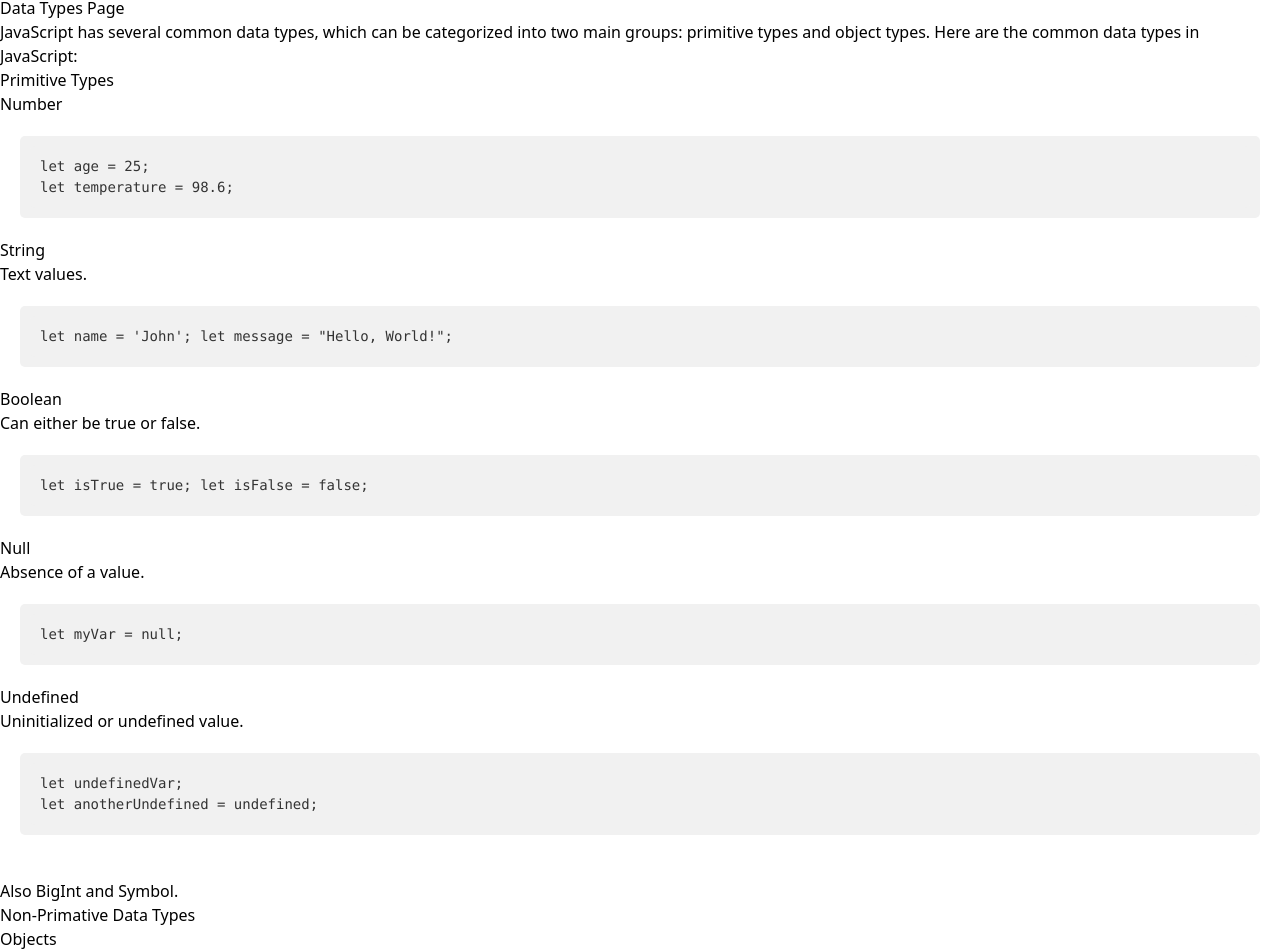
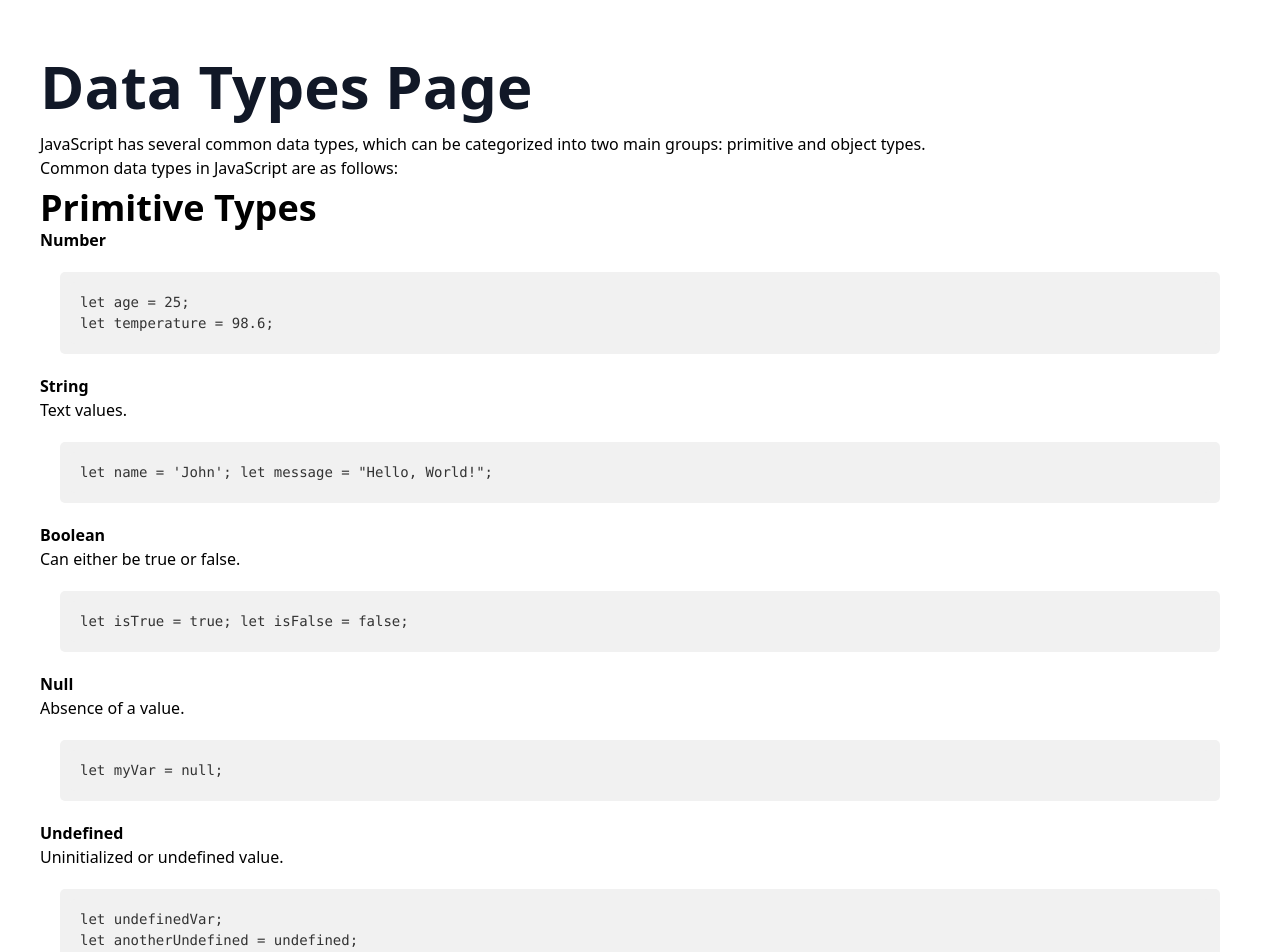
Before and after one commit to spencer-rangle/fundamentals-practice-1, a React (Create React App) app: page /data-types in a window 1280 px wide. Shown: the part 77-1029 px from the top of the page. Built offline with nearby package versions, Linux system fonts and the light colour scheme.

Commit message:
add tailwind css styles to DataTypes doc

```diff
--- a/src/components/MaterialsSection/DataTypes/DataTypes.js
+++ b/src/components/MaterialsSection/DataTypes/DataTypes.js
@@ -1,19 +1,18 @@
-import '../../Common.css'
-
 const DataTypesPage = () => {
   return (
-    <div>
-      <h1>Data Types Page</h1>
-      <div>
-        <div>
-          JavaScript has several common data types, which can be categorized
-          into two main groups: primitive types and object types. Here are the
-          common data types in JavaScript:
-        </div>
-        <div>
-          <h2>Primitive Types</h2>
-          <h3>Number</h3>
-          <div className="code-container">
+    <div className="p-10">
+      <h1 className="mb-4 text-4xl font-extrabold text-gray-900 md:text-5xl lg:text-6xl dark:text-black pt-5">
+        Data Types Page
+      </h1>
+      JavaScript has several common data types, which can be categorized into
+      two main groups: primitive and object types.
+      <br />
+      Common data types in JavaScript are as follows:
+      <h2 className="text-4xl font-extrabold dark:text-black pt-2">
+        Primitive Types
+      </h2>
+      <h3 className="text-l font-bold">Number</h3>
+      <div className="code-container p-10">
         <pre>
           <code>
             let age = 25;
@@ -22,30 +21,30 @@ const DataTypesPage = () => {
           </code>
         </pre>
       </div>
-          <h3>String</h3>
+      <h3 className="text-l font-bold">String</h3>
       <p>Text values.</p>
-          <div className="code-container">
+      <div className="code-container p-10">
         <pre>
           <code>let name = 'John'; let message = "Hello, World!";</code>
         </pre>
       </div>
-          <h3>Boolean</h3>
+      <h3 className="text-l font-bold">Boolean</h3>
       <p>Can either be true or false.</p>
-          <div className="code-container">
+      <div className="code-container p-10">
         <pre>
           <code>let isTrue = true; let isFalse = false;</code>
         </pre>
       </div>
-          <h3>Null</h3>
+      <h3 className="text-l font-bold">Null</h3>
       <p>Absence of a value.</p>
-          <div className="code-container">
+      <div className="code-container p-10">
         <pre>
           <code>let myVar = null;</code>
         </pre>
       </div>
-          <h3>Undefined</h3>
+      <h3 className="text-l font-bold">Undefined</h3>
       <p>Uninitialized or undefined value.</p>
-          <div className="code-container">
+      <div className="code-container p-10">
         <pre>
           <code>
             let undefinedVar;
@@ -55,25 +54,24 @@ const DataTypesPage = () => {
         </pre>
       </div>
       <br />
-          <div>Also BigInt and Symbol.</div>
-        </div>
-
+      <h3 className="text-l font-bold">Also BigInt and Symbol.</h3>
       <div>
-          <h2>Non-Primative Data Types</h2>
-          <h3>Objects</h3>
+        <h2 className="text-4xl font-extrabold dark:text-black pt-2">
+          Non-Primative Data Types
+        </h2>
+        <h3 className="text-l font-bold">Objects</h3>
         <p>Represents a collection of key-value pairs.</p>
-          <div className="code-container">
+        <div className="code-container p-10">
           <pre>
             <code>let person = {`{ name: 'Alice', age: 30 }`};</code>
           </pre>
         </div>
-          <h3>Array</h3>
+        <h3 className="text-l font-bold">Array</h3>
         <p>An ordered list of values.</p>
-          <div className="code-container">
+        <div className="code-container p-10">
           <pre>
             <code>let numbers = [1, 2, 3, 4, 5];</code>
           </pre>
-          </div>
         </div>
       </div>
     </div>
--- a/src/output.css
+++ b/src/output.css
@@ -547,6 +547,10 @@ video {
   margin-top: 1rem;
 }
 
+.mb-4 {
+  margin-bottom: 1rem;
+}
+
 .block {
   display: block;
 }
@@ -702,6 +706,14 @@ video {
   padding: 2.5rem;
 }
 
+.p-5 {
+  padding: 1.25rem;
+}
+
+.p-2 {
+  padding: 0.5rem;
+}
+
 .px-4 {
   padding-left: 1rem;
   padding-right: 1rem;
@@ -712,9 +724,32 @@ video {
   padding-bottom: 0.5rem;
 }
 
+.pt-5 {
+  padding-top: 1.25rem;
+}
+
+.pt-2 {
+  padding-top: 0.5rem;
+}
+
 .text-sm {
   font-size: 0.875rem;
   line-height: 1.25rem;
+}
+
+.text-4xl {
+  font-size: 2.25rem;
+  line-height: 2.5rem;
+}
+
+.text-3xl {
+  font-size: 1.875rem;
+  line-height: 2.25rem;
+}
+
+.text-2xl {
+  font-size: 1.5rem;
+  line-height: 2rem;
 }
 
 .font-bold {
@@ -723,6 +758,18 @@ video {
 
 .font-medium {
   font-weight: 500;
+}
+
+.font-extrabold {
+  font-weight: 800;
+}
+
+.leading-none {
+  line-height: 1;
+}
+
+.tracking-tight {
+  letter-spacing: -0.025em;
 }
 
 .text-white {
@@ -797,6 +844,13 @@ video {
   color: rgb(255 255 255 / var(--tw-text-opacity));
 }
 
+@media (min-width: 768px) {
+  .md\:text-5xl {
+    font-size: 3rem;
+    line-height: 1;
+  }
+}
+
 @media (min-width: 1024px) {
   .lg\:mt-0 {
     margin-top: 0px;
@@ -804,6 +858,11 @@ video {
 
   .lg\:inline-block {
     display: inline-block;
+  }
+
+  .lg\:text-6xl {
+    font-size: 3.75rem;
+    line-height: 1;
   }
 }
 
@@ -848,6 +907,11 @@ video {
     color: rgb(255 255 255 / var(--tw-text-opacity));
   }
 
+  .dark\:text-black {
+    --tw-text-opacity: 1;
+    color: rgb(0 0 0 / var(--tw-text-opacity));
+  }
+
   .dark\:hover\:bg-gray-700:hover {
     --tw-bg-opacity: 1;
     background-color: rgb(55 65 81 / var(--tw-bg-opacity));
```
Also changed, not shown: 1 other file (tests, documents, lock files or other folders). Lines whose indentation alone changed are shown as unchanged.
